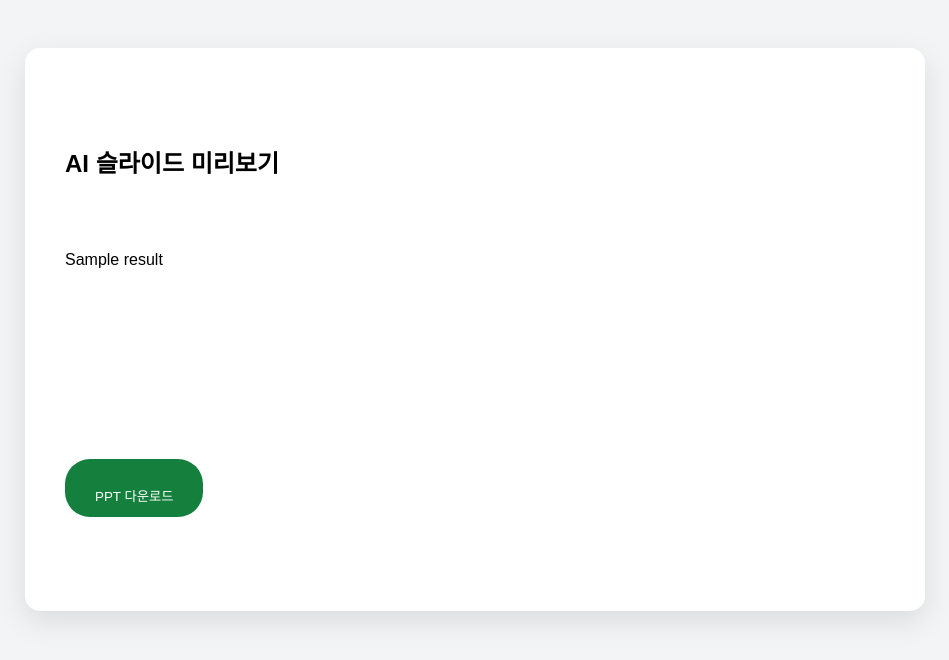
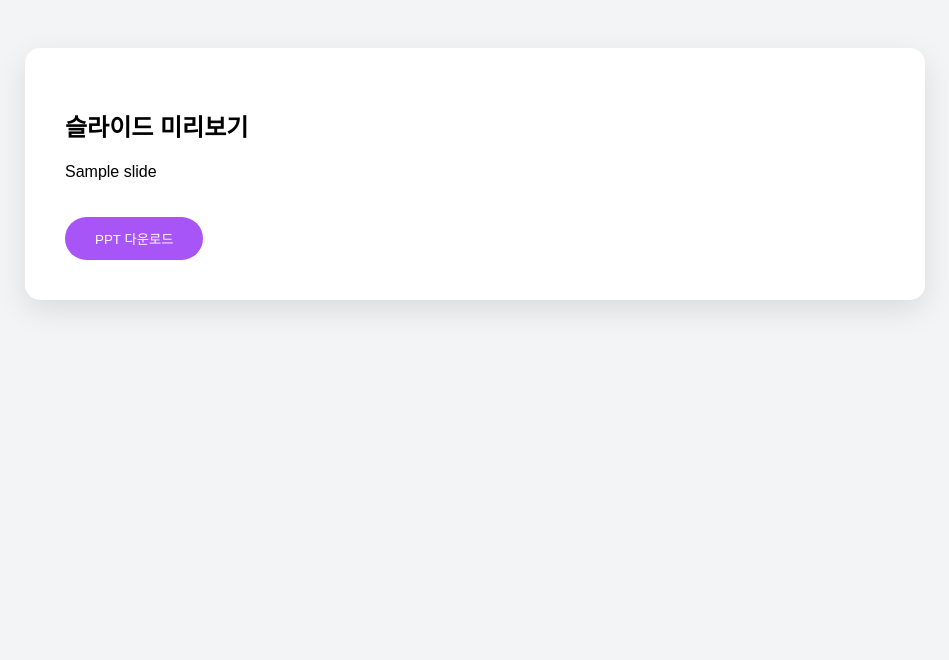
Before and after one commit to ysmin1575/example, a Flask app: template templates/preview.html in a window 1280 px wide. Shown: the top 660 px of the page, without its empty margins (165-1114 px from the left). Run offline with Flask 3, Linux system fonts and the light colour scheme; the template is opened without the code that fills it: most values are stand-ins (such as "Sample title", 1, 10 or a date in 2020).

Commit message:
Refactor preview.html for button and slide display
Updated button styles and modified slide preview section.

```diff
--- a/templates/preview.html
+++ b/templates/preview.html
@@ -22,12 +22,11 @@ background:white;
 padding:40px;
 border-radius:15px;
 box-shadow:0 10px 30px rgba(0,0,0,0.1);
-white-space:pre-line;
 }
 
 button{
-margin-top:30px;
-background:#15803d;
+margin-top:20px;
+background:#a855f7;
 color:white;
 padding:12px 30px;
 border:none;
@@ -45,15 +44,19 @@ cursor:pointer;
 
 <div class="card">
 
-<h2>AI 슬라이드 미리보기</h2>
-
-<p>{{result}}</p>
+<h2>슬라이드 미리보기</h2>
 
 <form action="/generate" method="post">
 
 <input type="hidden" name="title" value="{{title}}">
 <input type="hidden" name="name" value="{{name}}">
-<input type="hidden" name="result" value="{{result}}">
+
+{% for s in slides %}
+
+<p>{{s}}</p>
+<input type="hidden" name="slides" value="{{s}}">
+
+{% endfor %}
 
 <button type="submit">
 PPT 다운로드
```
